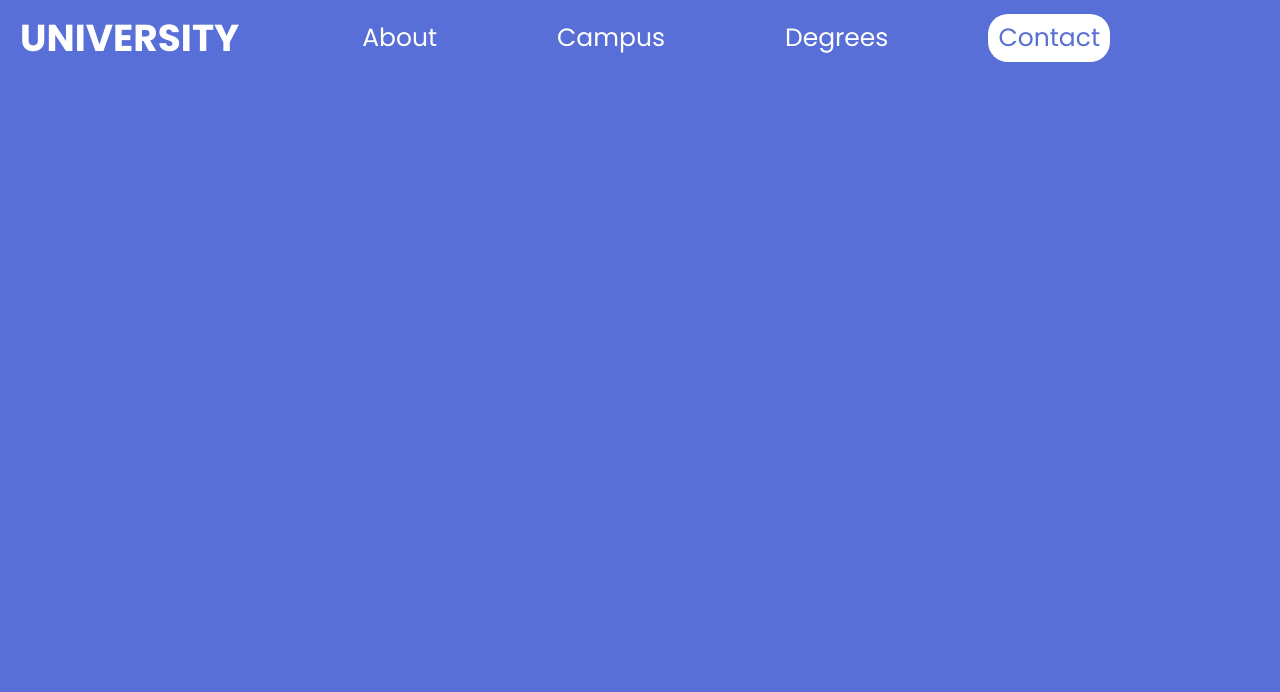
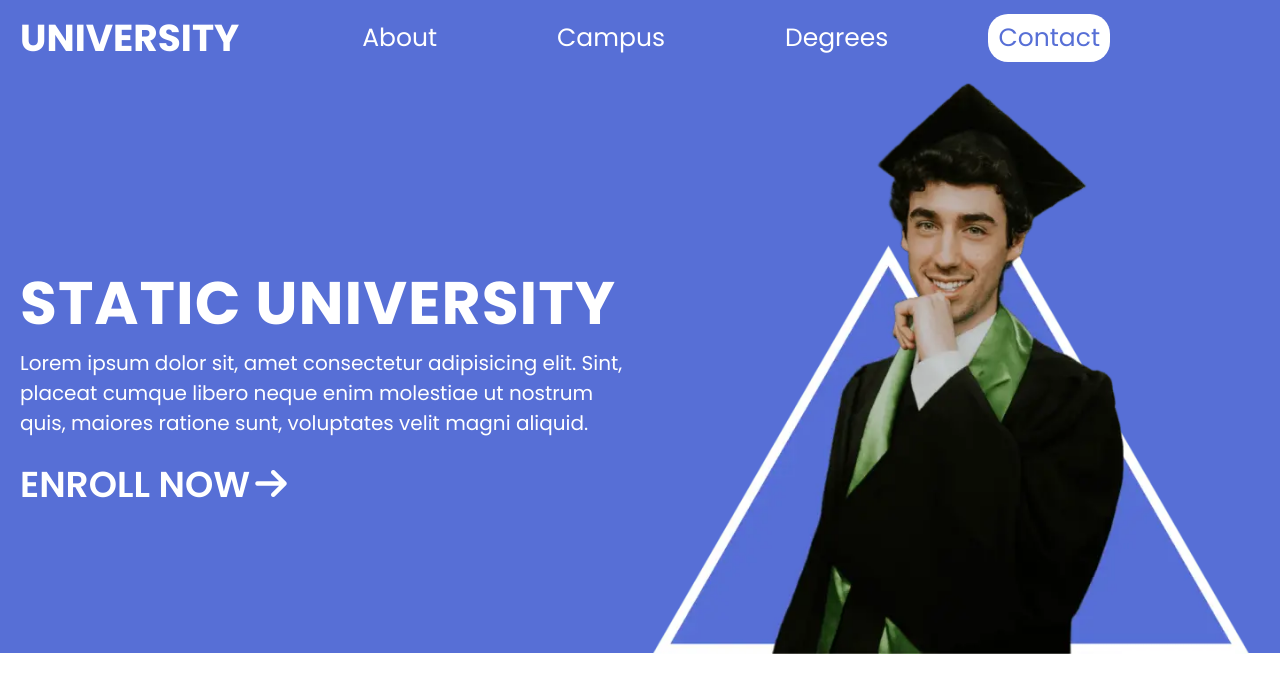
Before and after one commit to M0raru/Responsive-Static-University-Website, a plain HTML site: page index.html in a window 1280 px wide. Drawn offline with Linux system fonts and the light colour scheme.

Commit message:
Build hero component

```diff
--- a/css/styles.css
+++ b/css/styles.css
@@ -20,7 +20,6 @@ html {
 body {
     font-family: 'Poppins', Arial, Helvetica, sans-serif;
     line-height: 1.5;
-    background-color: var(--color-primary);
 }
 
 h1, h2, h3 {
@@ -28,7 +27,7 @@ h1, h2, h3 {
 }
 
 h1 {
-    font-size: 4.8rem;
+    font-size: 4rem;
 }
 
 h2 {
@@ -46,7 +45,7 @@ h3 {
 
  @media screen and (min-width: 1024px) {
     h1 {
-        font-size: 9.6rem;
+        font-size: 5rem;
     }
 
     h2 {
@@ -58,7 +57,7 @@ h3 {
      }
 
      p {
-        font-size: 2.4rem;
+        font-size: 2rem;
      }
  }
 
@@ -68,7 +67,7 @@ h3 {
  }
 
 .link-arrow {
-    color: var(--color-primary);
+    color: var(--secondary-color);
     text-transform: uppercase;
     font-size: 2.4rem;
     font-weight: 600;
@@ -177,7 +176,7 @@ h3 {
     display: grid;
 }
 
-@media screen and (min-width: 768px) {
+@media screen and (min-width: 1024px) {
     .grid--1x2 {
         grid-template-columns: repeat(2, 1fr);
     }
@@ -185,7 +184,8 @@ h3 {
 
 /* Navigation Bar */
 .nav {
-    background-color: transparent;
+    width: 100%;
+    background-color: var(--color-primary);
     display: flex;
     justify-content: space-between;
     align-items: center;
@@ -311,3 +311,46 @@ h3 {
         margin-right: 15rem;
     }
 }
+
+/* HERO */
+.hero {
+    background-color: var(--color-primary);
+    color: var(--secondary-color);
+    text-align: center;
+}
+
+.grid {
+    justify-items: stretch;
+    align-items: end;
+    max-width: 1440px;
+    margin: 0 auto;
+    padding: 0 2rem;
+}
+
+.hero__content {
+    align-self: center;
+}
+
+.hero__image {
+    width: 100%;
+    max-width: 700px;
+    position: relative;
+    top: 50px;
+}
+
+@media screen and (min-width: 1024px) {
+    .hero {
+        text-align: left;
+    }
+
+    .hero__image {
+        top: .45rem;
+        min-width: 600px;
+    }
+
+    .hero__title {
+        text-transform: uppercase;
+        font-size: 6rem;
+        letter-spacing: 1px;
+    }
+}
--- a/index.html
+++ b/index.html
@@ -29,7 +29,42 @@
         <li class="nav__item nav__contact"><a href="#">Contact</a></li>
       </ul>
     </nav>
-
+    <section class="hero">
+      <div class="grid grid--1x2">
+        <div class="hero__content">
+          <h1 class="hero__title">Static University</h1>
+          <p>
+            Lorem ipsum dolor sit, amet consectetur adipisicing elit. Sint,
+            placeat cumque libero neque enim molestiae ut nostrum quis, maiores
+            ratione sunt, voluptates velit magni aliquid.
+          </p>
+          <a href="#" class="link-arrow"
+            >Enroll Now<i class="fa-solid fa-arrow-right"></i
+          ></a>
+        </div>
+        <picture>
+          <source
+            type="image/webp"
+            srcset="
+              images/hero-student@700.webp  1x,
+              images/hero-student@1168.webp 2x
+            "
+          />
+          <source
+            type="image/"
+            srcset="
+              images/hero-student@700.png  1x,
+              images/hero-student@1168.png 2x
+            "
+          />
+          <img
+            class="hero__image"
+            src="images/hero-student_gi1hxp.png"
+            alt="A young happy student"
+          />
+        </picture>
+      </div>
+    </section>
     <script src="main.js"></script>
   </body>
 </html>
```
Also changed, not shown: components/hero.html (added, +43 -0 lines), images/hero-student@1168.png (added), images/hero-student@1168.webp (added), images/hero-student@700.png (added), images/hero-student@700.webp (added).
